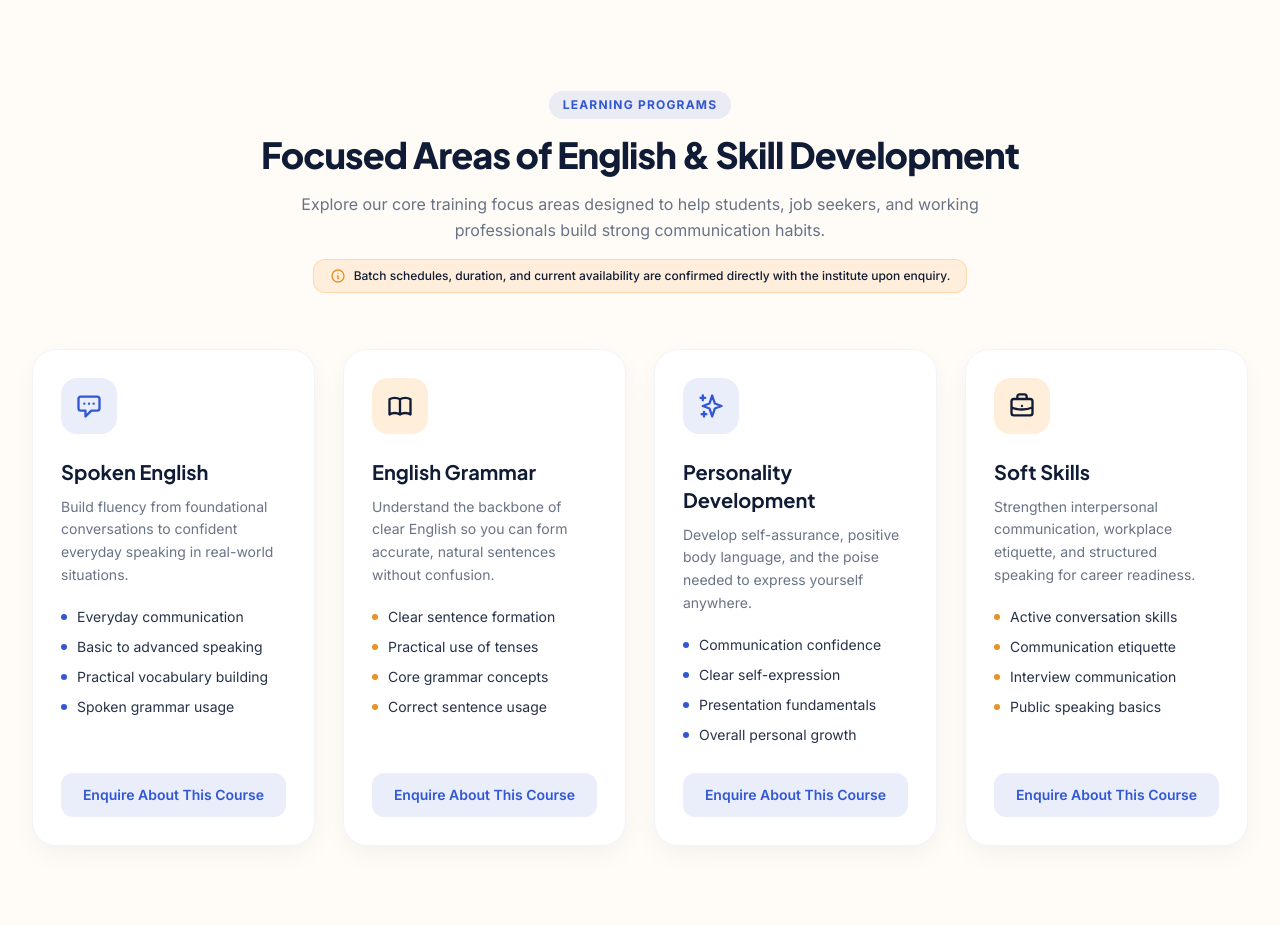
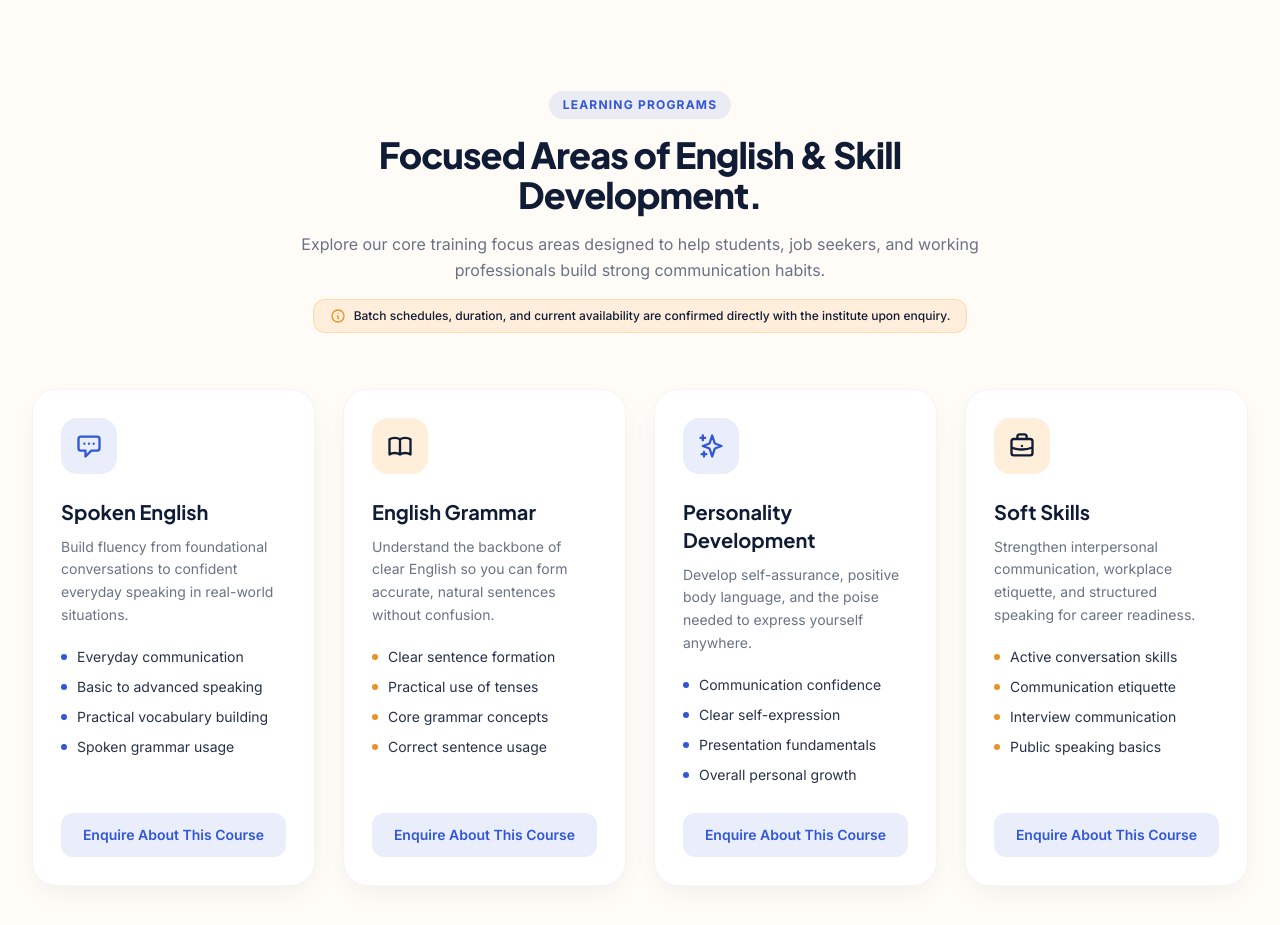
Before and after one commit to ranjan-builds/JeetCoaching, a plain HTML site: page index.html in a window 1280 px wide. Shown: the part 1620-2545 px from the top of the page. Drawn offline with nearby package versions, Linux system fonts and the light colour scheme.

Commit message:
Fix typo in heading for focused areas of English & skill development

```diff
--- a/index.html
+++ b/index.html
@@ -547,7 +547,7 @@
             Learning Programs
           </span>
           <h2 class="font-display font-extrabold text-3xl sm:text-4xl text-navy tracking-tight mb-4">
-            Focused Areas of English & Skill Development
+            Focused Areas of English & Skill Development.
           </h2>
           <p class="text-base text-muted leading-relaxed">
             Explore our core training focus areas designed to help students, job seekers, and working professionals build strong communication habits.
```
